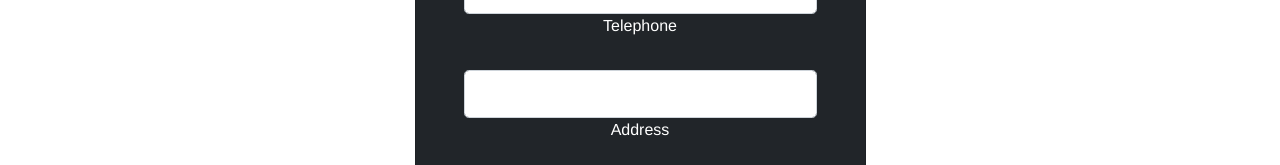
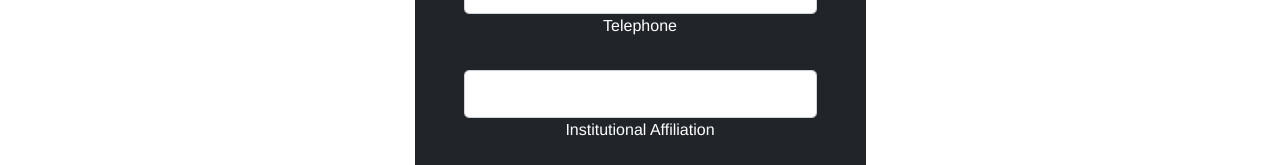
Before and after one commit to muneeb29/CentralRepo, a Vue app: page /signup in a window 1280 px wide. Shown: the part 787-952 px from the top of the page. Built offline with nearby package versions, Linux system fonts and the light colour scheme; what vue3-apexcharts would draw is missing.

Commit message:
Added Institutional Affiliation field to Sign Up page

```diff
--- a/src/views/Signup.vue
+++ b/src/views/Signup.vue
@@ -33,6 +33,15 @@
                   class="form-control form-control-lg"
                 />
                 <label class="form-label" for="telephoneID">Telephone</label>
+              </div>
+
+              <div class="form-outline form-white mb-4">
+                <input
+                  type="text"
+                  id="institutionID"
+                  class="form-control form-control-lg"
+                />
+                <label class="form-label" for="institutionID">Institutional Affiliation</label>
               </div>
 
               <div class="form-outline form-white mb-4">
```
